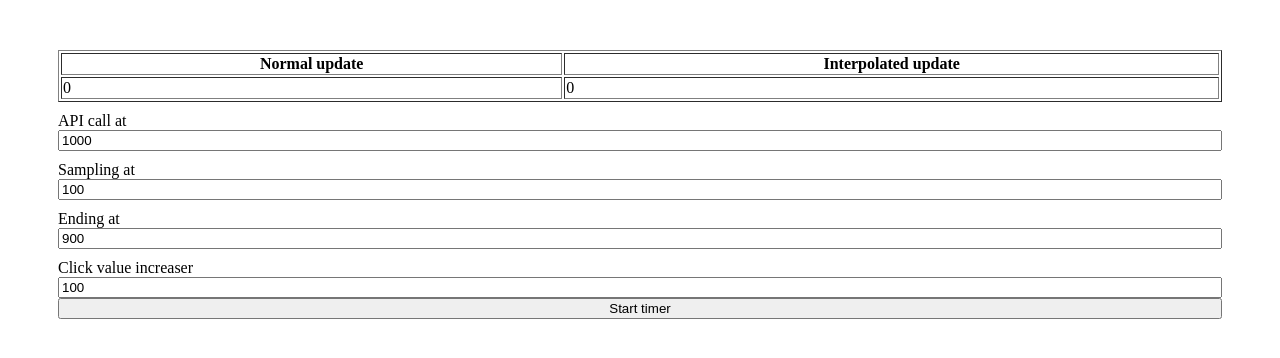
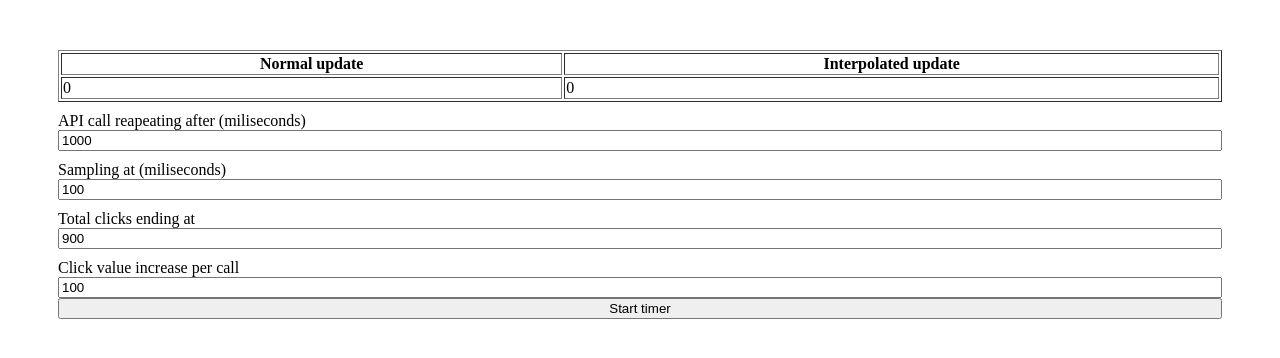
Before and after one commit to BogdanSoucup1/InterpolationDemo, a plain HTML site: page index.html in a window 1280 px wide. Drawn offline with Linux system fonts and the light colour scheme.

Commit message:
Rename params

```diff
--- a/index.html
+++ b/index.html
@@ -19,16 +19,16 @@
         </tr>
       </table>
 
-      <label class = master-page-children>API call at</labeL>
+      <label class = master-page-children>API call reapeating after (miliseconds)</labeL>
       <input id = 'api-call-dom' value = 1000>
 
-      <label class = master-page-children>Sampling at</label>
+      <label class = master-page-children>Sampling at (miliseconds) </label>
       <input id = 'sampling-dom' value = 100>
 
-      <label class = master-page-children>Ending at</label>
+      <label class = master-page-children>Total clicks ending at</label>
       <input id = 'ending-at-dom' value = 900>
 
-      <label class = master-page-children>Click value increaser</label>
+      <label class = master-page-children>Click value increase per call</label>
       <input id = 'click-dom' value = 100>
 
       <button onclick="clickData()">Start timer</button>
```
